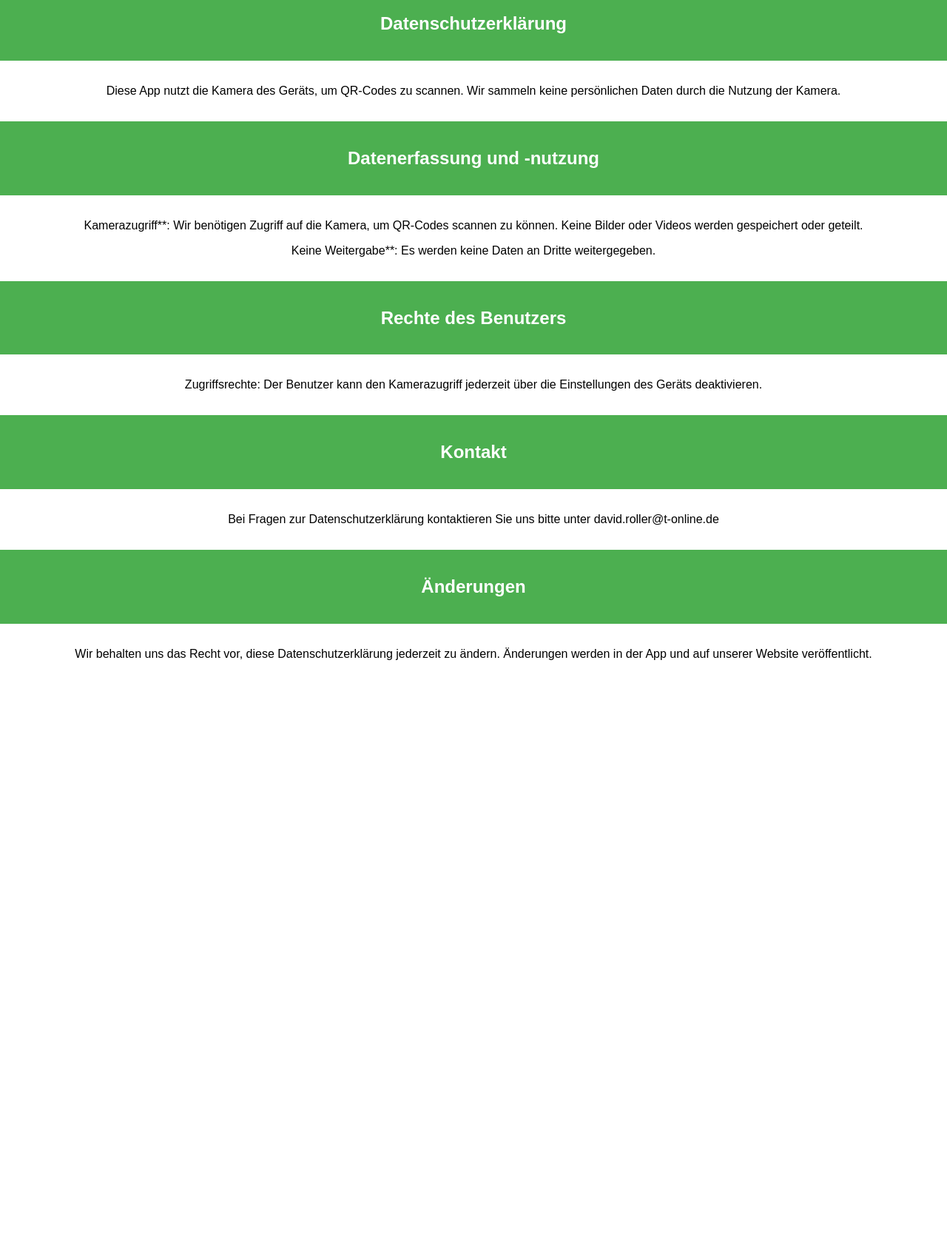
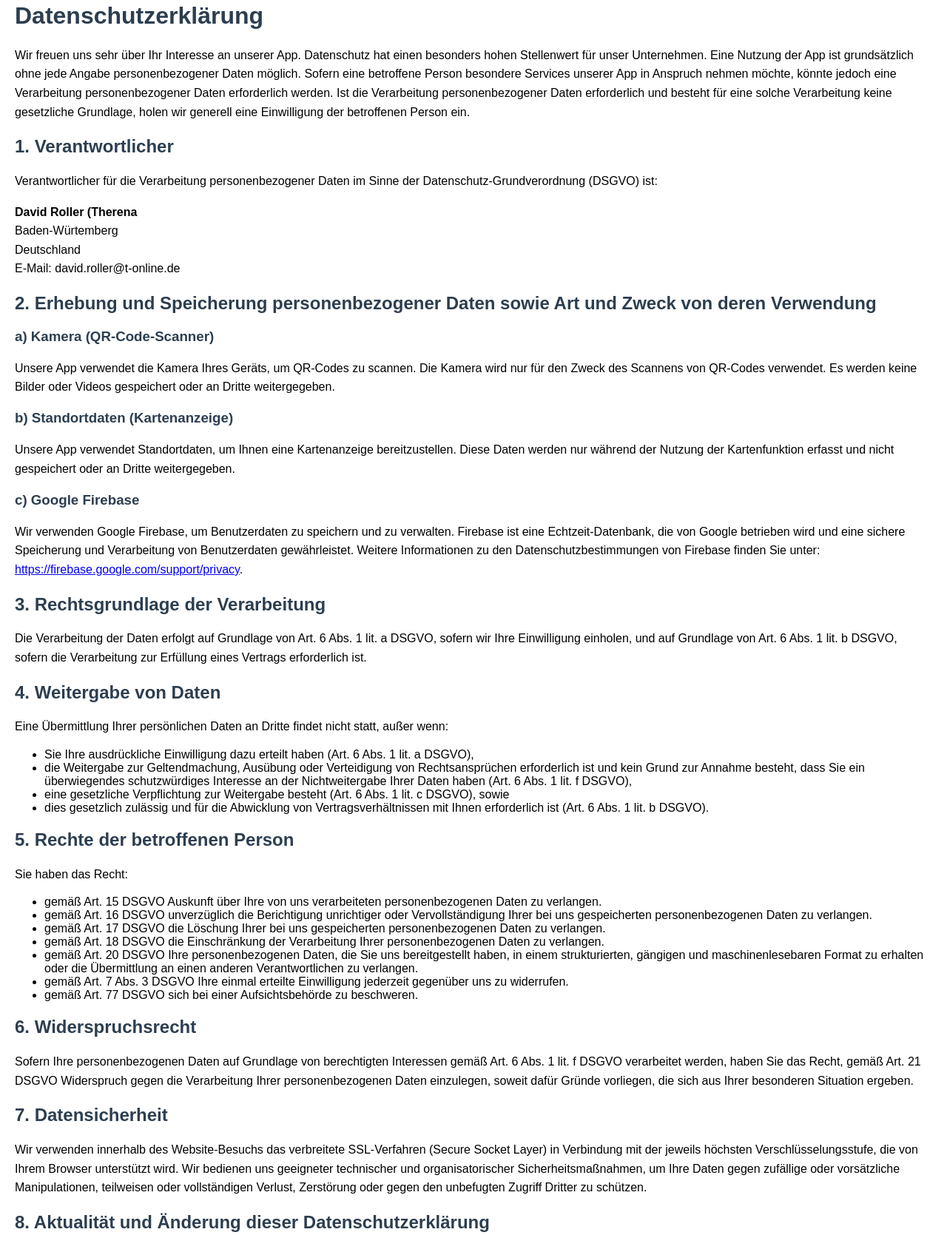
Before and after one commit to Therena/BowCronyWeb, a plain HTML site: page index.html in a window 1280 px wide. Shown: the part 18-1687 px from the top of the page at 74% size. Before the commit the page ends 943 px from the top, so only its background shows below. Drawn offline with Linux system fonts and the light colour scheme.

Commit message:
Data rights page

```diff
--- a/index.html
+++ b/index.html
@@ -1,61 +1,77 @@
 <!DOCTYPE html>
-<html lang="en">
+<html lang="de">
 <head>
     <meta charset="UTF-8">
     <meta name="viewport" content="width=device-width, initial-scale=1.0">
-    <title>My GitHub Page</title>
+    <title>Datenschutzerklärung</title>
     <style>
         body {
             font-family: Arial, sans-serif;
-            margin: 0;
-            padding: 0;
-            text-align: center;
+            margin: 20px;
         }
-        header {
-            background-color: #4CAF50;
-            color: white;
-            padding: 1em 0;
+        h1, h2, h3 {
+            color: #2c3e50;
         }
-        section {
-            margin: 2em;
+        p {
+            line-height: 1.6;
         }
     </style>
 </head>
 <body>
-    <header>
-        <h2>Datenschutzerklärung</h2>
-    </header>
-    <section>
-        <p>Diese App nutzt die Kamera des Geräts, um QR-Codes zu scannen. Wir sammeln keine persönlichen Daten durch die Nutzung der Kamera.</p>
-    </section>
+    <h1>Datenschutzerklärung</h1>
+    <p>Wir freuen uns sehr über Ihr Interesse an unserer App. Datenschutz hat einen besonders hohen Stellenwert für unser Unternehmen. Eine Nutzung der App ist grundsätzlich ohne jede Angabe personenbezogener Daten möglich. Sofern eine betroffene Person besondere Services unserer App in Anspruch nehmen möchte, könnte jedoch eine Verarbeitung personenbezogener Daten erforderlich werden. Ist die Verarbeitung personenbezogener Daten erforderlich und besteht für eine solche Verarbeitung keine gesetzliche Grundlage, holen wir generell eine Einwilligung der betroffenen Person ein.</p>
 
-    <header>
-        <h2>Datenerfassung und -nutzung</h2>
-    </header>
-    <section>
-        <p>Kamerazugriff**: Wir benötigen Zugriff auf die Kamera, um QR-Codes scannen zu können. Keine Bilder oder Videos werden gespeichert oder geteilt.</p>
-        <p>Keine Weitergabe**: Es werden keine Daten an Dritte weitergegeben.</p>
-    </section>
+    <h2>1. Verantwortlicher</h2>
+    <p>Verantwortlicher für die Verarbeitung personenbezogener Daten im Sinne der Datenschutz-Grundverordnung (DSGVO) ist:</p>
+    <p>
+        <strong>David Roller (Therena</strong><br>
+        Baden-Würtemberg<br>
+        Deutschland<br>
+        E-Mail: david.roller@t-online.de
+    </p>
 
-    <header>
-        <h2>Rechte des Benutzers</h2>
-    </header>
-    <section>
-        <p>Zugriffsrechte: Der Benutzer kann den Kamerazugriff jederzeit über die Einstellungen des Geräts deaktivieren.</p>
-    </section>
+    <h2>2. Erhebung und Speicherung personenbezogener Daten sowie Art und Zweck von deren Verwendung</h2>
 
-    <header>
-        <h2>Kontakt</h2>
-    </header>
-    <section>
-        <p>Bei Fragen zur Datenschutzerklärung kontaktieren Sie uns bitte unter david.roller@t-online.de</p>
-    </section>
+    <h3>a) Kamera (QR-Code-Scanner)</h3>
+    <p>Unsere App verwendet die Kamera Ihres Geräts, um QR-Codes zu scannen. Die Kamera wird nur für den Zweck des Scannens von QR-Codes verwendet. Es werden keine Bilder oder Videos gespeichert oder an Dritte weitergegeben.</p>
 
-    <header>
-        <h2>Änderungen</h2>
-    </header>
-    <section>
-        <p>Wir behalten uns das Recht vor, diese Datenschutzerklärung jederzeit zu ändern. Änderungen werden in der App und auf unserer Website veröffentlicht.</p>
-    </section>
+    <h3>b) Standortdaten (Kartenanzeige)</h3>
+    <p>Unsere App verwendet Standortdaten, um Ihnen eine Kartenanzeige bereitzustellen. Diese Daten werden nur während der Nutzung der Kartenfunktion erfasst und nicht gespeichert oder an Dritte weitergegeben.</p>
+
+    <h3>c) Google Firebase</h3>
+    <p>Wir verwenden Google Firebase, um Benutzerdaten zu speichern und zu verwalten. Firebase ist eine Echtzeit-Datenbank, die von Google betrieben wird und eine sichere Speicherung und Verarbeitung von Benutzerdaten gewährleistet. Weitere Informationen zu den Datenschutzbestimmungen von Firebase finden Sie unter: <a href="https://firebase.google.com/support/privacy">https://firebase.google.com/support/privacy</a>.</p>
+
+    <h2>3. Rechtsgrundlage der Verarbeitung</h2>
+    <p>Die Verarbeitung der Daten erfolgt auf Grundlage von Art. 6 Abs. 1 lit. a DSGVO, sofern wir Ihre Einwilligung einholen, und auf Grundlage von Art. 6 Abs. 1 lit. b DSGVO, sofern die Verarbeitung zur Erfüllung eines Vertrags erforderlich ist.</p>
+
+    <h2>4. Weitergabe von Daten</h2>
+    <p>Eine Übermittlung Ihrer persönlichen Daten an Dritte findet nicht statt, außer wenn:</p>
+    <ul>
+        <li>Sie Ihre ausdrückliche Einwilligung dazu erteilt haben (Art. 6 Abs. 1 lit. a DSGVO),</li>
+        <li>die Weitergabe zur Geltendmachung, Ausübung oder Verteidigung von Rechtsansprüchen erforderlich ist und kein Grund zur Annahme besteht, dass Sie ein überwiegendes schutzwürdiges Interesse an der Nichtweitergabe Ihrer Daten haben (Art. 6 Abs. 1 lit. f DSGVO),</li>
+        <li>eine gesetzliche Verpflichtung zur Weitergabe besteht (Art. 6 Abs. 1 lit. c DSGVO), sowie</li>
+        <li>dies gesetzlich zulässig und für die Abwicklung von Vertragsverhältnissen mit Ihnen erforderlich ist (Art. 6 Abs. 1 lit. b DSGVO).</li>
+    </ul>
+
+    <h2>5. Rechte der betroffenen Person</h2>
+    <p>Sie haben das Recht:</p>
+    <ul>
+        <li>gemäß Art. 15 DSGVO Auskunft über Ihre von uns verarbeiteten personenbezogenen Daten zu verlangen.</li>
+        <li>gemäß Art. 16 DSGVO unverzüglich die Berichtigung unrichtiger oder Vervollständigung Ihrer bei uns gespeicherten personenbezogenen Daten zu verlangen.</li>
+        <li>gemäß Art. 17 DSGVO die Löschung Ihrer bei uns gespeicherten personenbezogenen Daten zu verlangen.</li>
+        <li>gemäß Art. 18 DSGVO die Einschränkung der Verarbeitung Ihrer personenbezogenen Daten zu verlangen.</li>
+        <li>gemäß Art. 20 DSGVO Ihre personenbezogenen Daten, die Sie uns bereitgestellt haben, in einem strukturierten, gängigen und maschinenlesebaren Format zu erhalten oder die Übermittlung an einen anderen Verantwortlichen zu verlangen.</li>
+        <li>gemäß Art. 7 Abs. 3 DSGVO Ihre einmal erteilte Einwilligung jederzeit gegenüber uns zu widerrufen.</li>
+        <li>gemäß Art. 77 DSGVO sich bei einer Aufsichtsbehörde zu beschweren.</li>
+    </ul>
+
+    <h2>6. Widerspruchsrecht</h2>
+    <p>Sofern Ihre personenbezogenen Daten auf Grundlage von berechtigten Interessen gemäß Art. 6 Abs. 1 lit. f DSGVO verarbeitet werden, haben Sie das Recht, gemäß Art. 21 DSGVO Widerspruch gegen die Verarbeitung Ihrer personenbezogenen Daten einzulegen, soweit dafür Gründe vorliegen, die sich aus Ihrer besonderen Situation ergeben.</p>
+
+    <h2>7. Datensicherheit</h2>
+    <p>Wir verwenden innerhalb des Website-Besuchs das verbreitete SSL-Verfahren (Secure Socket Layer) in Verbindung mit der jeweils höchsten Verschlüsselungsstufe, die von Ihrem Browser unterstützt wird. Wir bedienen uns geeigneter technischer und organisatorischer Sicherheitsmaßnahmen, um Ihre Daten gegen zufällige oder vorsätzliche Manipulationen, teilweisen oder vollständigen Verlust, Zerstörung oder gegen den unbefugten Zugriff Dritter zu schützen.</p>
+
+    <h2>8. Aktualität und Änderung dieser Datenschutzerklärung</h2>
+    <p>Diese Datenschutzerklärung ist aktuell gültig und hat den Stand Juli 2024. Durch die Weiterentwicklung unserer App und Angebote darüber oder aufgrund geänderter gesetzlicher beziehungsweise behördlicher Vorgaben kann es notwendig werden, diese Datenschutzerklärung zu ändern. Die jeweils aktuelle Datenschutzerklärung kann jederzeit in der App unter „Datenschutz“ abgerufen und ausgedruckt werden.</p>
 </body>
 </html>
```
